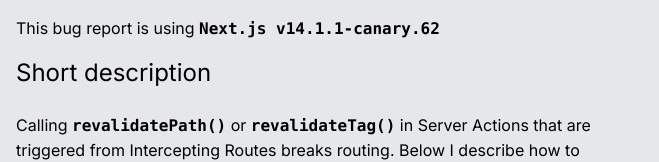
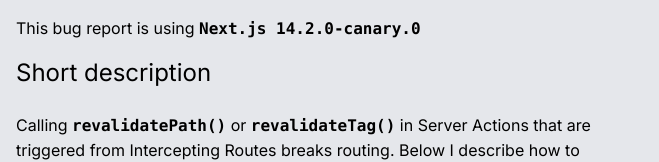
Before and after one commit to flsilva/next-v14-revalidate-issue-2, a Next.js app: page / in a window 1280 px wide. Shown: the top 162 px of the page, without its empty margins (0-659 px from the left). Built offline with nearby package versions, Linux system fonts and the light colour scheme.

Commit message:
upgrade to next 14.2.0-canary.0

```diff
--- a/app/BugDescription.tsx
+++ b/app/BugDescription.tsx
@@ -3,9 +3,7 @@
     <div>
       <p className="mt-4">
         This bug report is using{" "}
-        <span className="font-mono font-semibold">
-          Next.js v14.1.1-canary.62
-        </span>
+        <span className="font-mono font-semibold">Next.js 14.2.0-canary.0</span>
       </p>
       <p className="mt-4">
         <span className="text-2xl">Short description</span>
--- a/package.json
+++ b/package.json
@@ -6,7 +6,7 @@
     "start": "next start"
   },
   "dependencies": {
-    "next": "14.1.1-canary.62",
+    "next": "14.2.0-canary.0",
     "react": "^18.2.0",
     "react-dom": "^18.2.0"
   },
```
Also changed, not shown: 1 other file (tests, documents, lock files or other folders).
